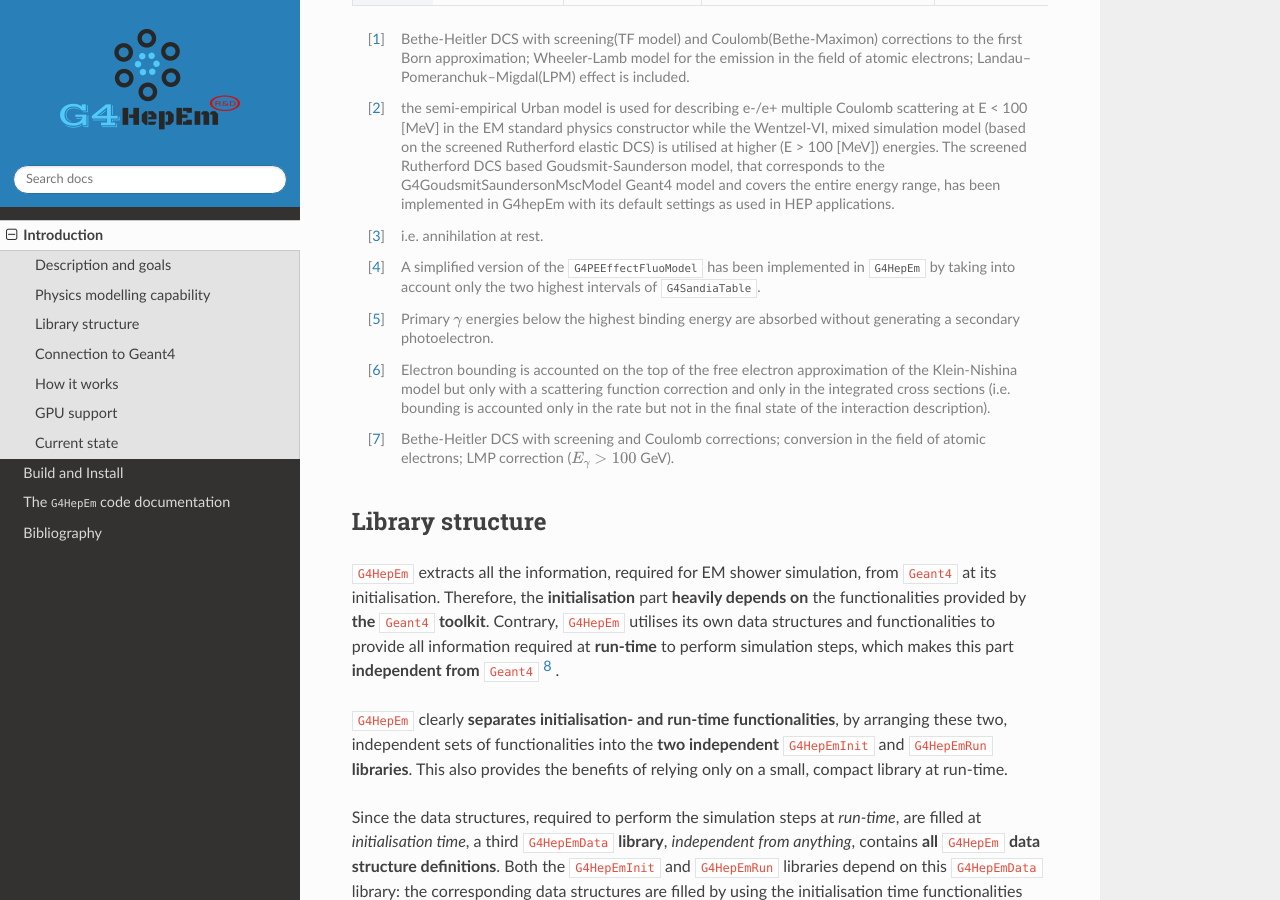
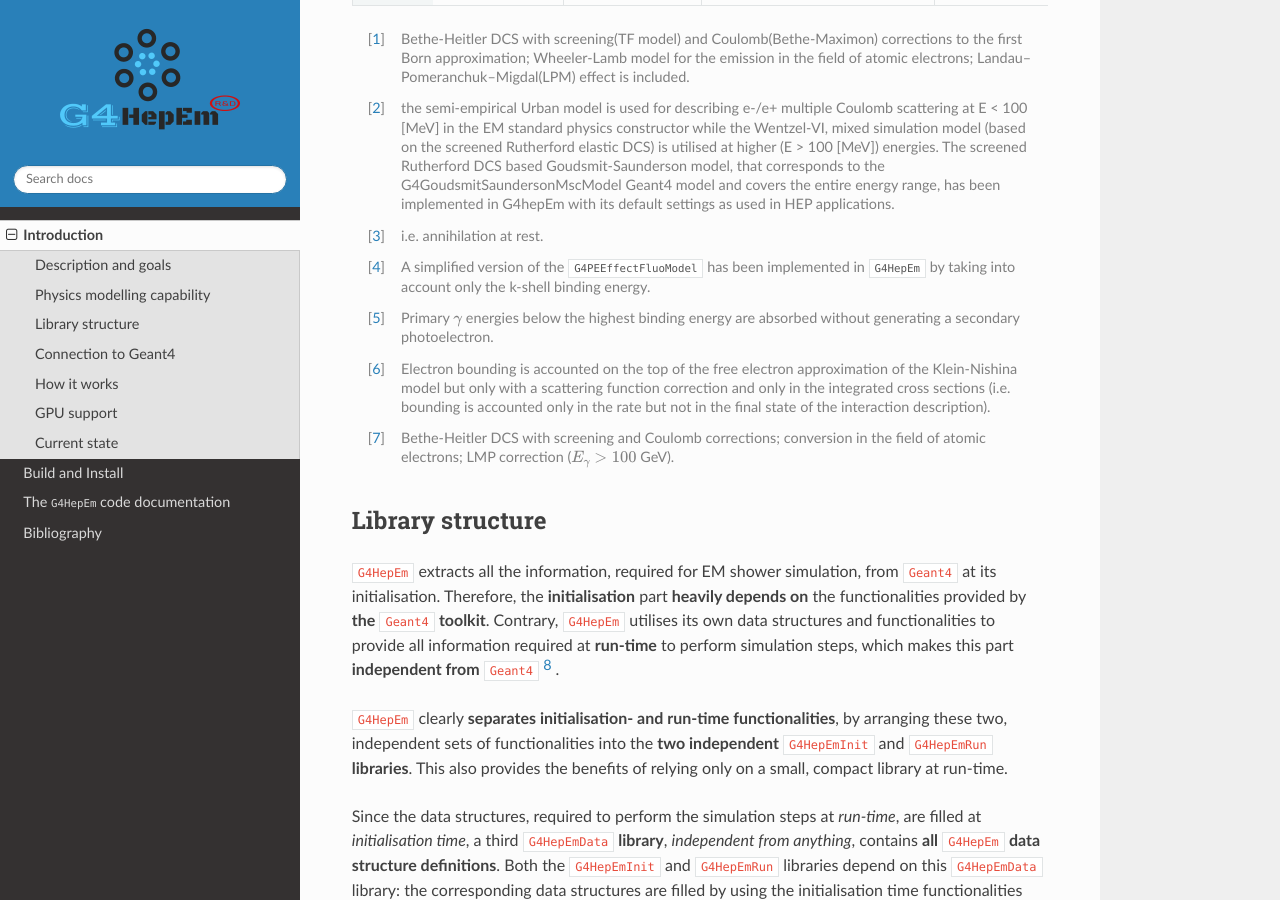
Before and after one commit to mnovak42/g4hepem, a Sphinx documentation site: the page built from docs/source/IntroAndInstall/introduction.rst, in a window 1280 px wide and 900 px high, scrolled down 1633 px. Built offline with Sphinx 7.4.7 and the Read the Docs theme 2.0.0, drawn with Linux system fonts in a browser that asks for light colours.

```diff
--- a/docs/source/IntroAndInstall/introduction.rst
+++ b/docs/source/IntroAndInstall/introduction.rst
@@ -119,7 +119,7 @@
    .. [#]  i.e. annihilation at rest.
 
    .. [#]  A simplified version of the ``G4PEEffectFluoModel`` has been implemented in ``G4HepEm`` by taking into account
-       only the two highest intervals of ``G4SandiaTable``.
+       only the k-shell binding energy.
 
    .. [#]  Primary :math:`\gamma` energies below the highest binding energy are
       absorbed without generating a secondary photoelectron.
@@ -194,7 +194,7 @@
       \footnotetext{i.e. annihilation at rest.}
       \addtocounter{footnote}{1}
       \footnotetext{A simplified version of the \texttt{G4PEEffectFluoModel} model has been implemented in \texttt{G4HepEm} by taking into account
-          only the two highest intervals of \texttt{G4SandiaTable}.}
+          only the k-shell binding energy.}
       \addtocounter{footnote}{1}
       \footnotetext{Primary $\gamma$ energies below the highest binding energy are
            absorbed without generating a secondary photoelectron.}
```
Also changed, not shown: 12 other files.
